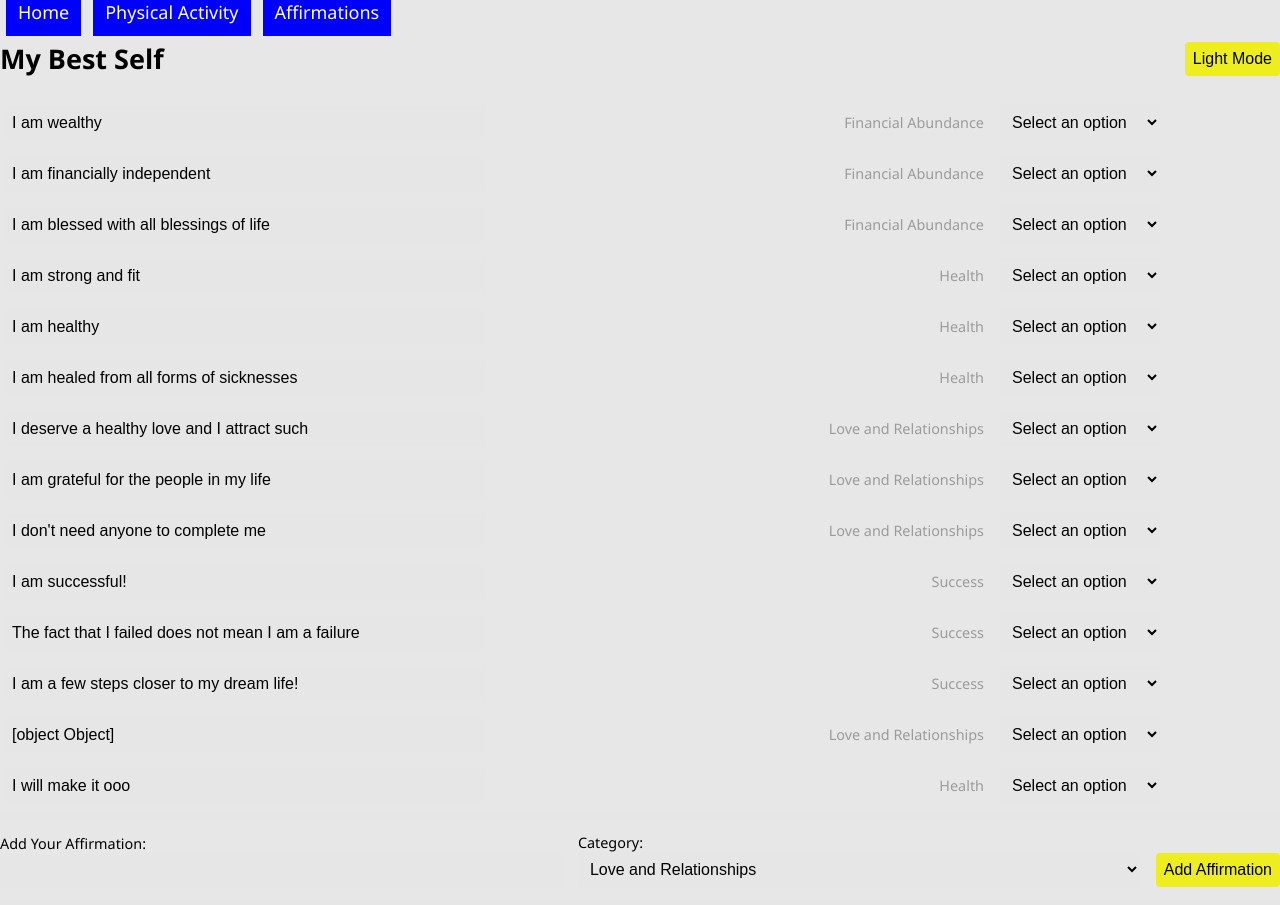
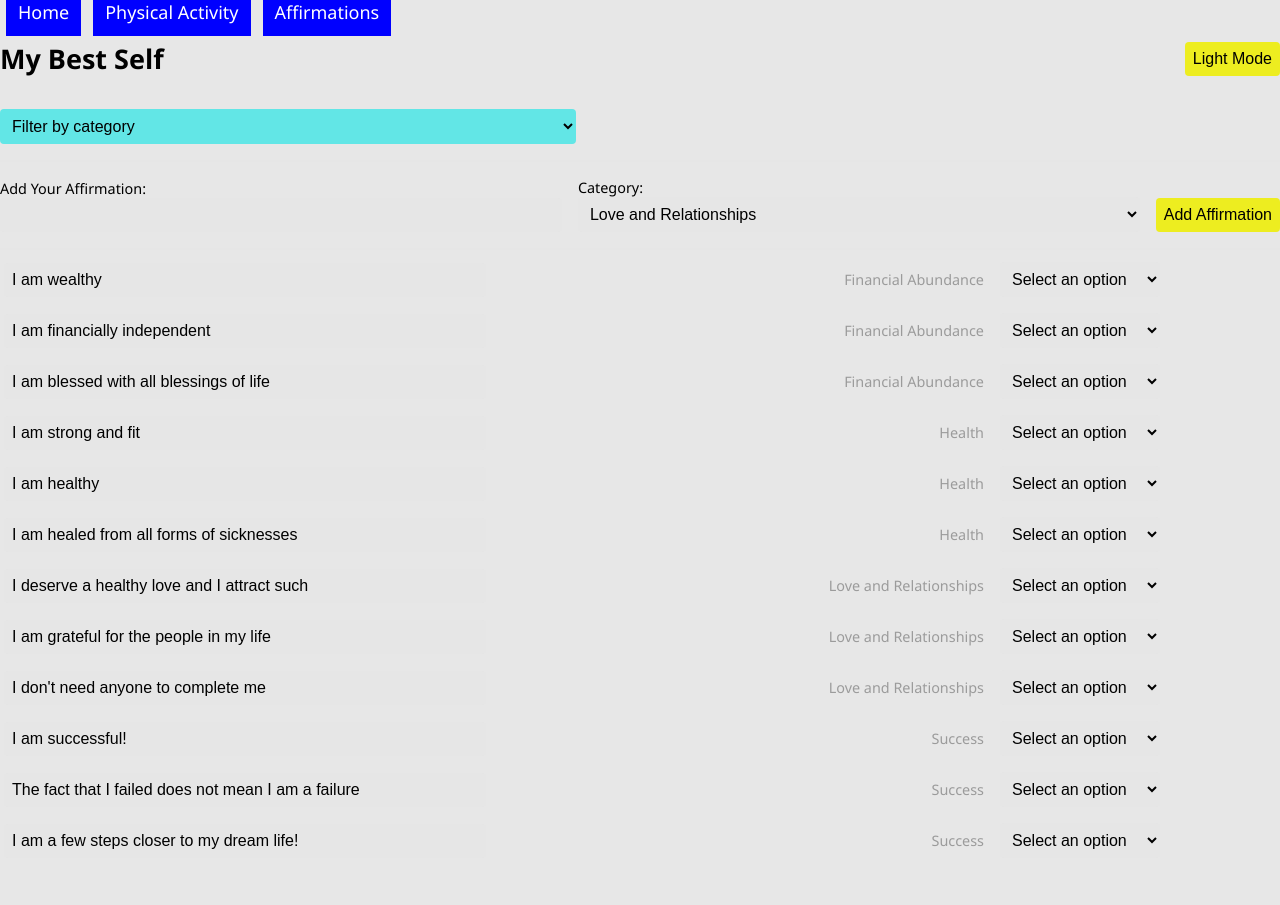
Before and after one commit to Tolulope-Awoyomi/my-best-self-app, a React (Create React App) app: page /affirmations in a window 1280 px wide. After the commit the page ends 870 px from the top, so only its background shows below. Built offline with nearby package versions, Linux system fonts and the light colour scheme; data requests are answered from the project's data file.

Commit message:
Include filter functionality

```diff
--- a/db.json
+++ b/db.json
@@ -59,20 +59,6 @@
       "id": 12,
       "statement": "I am a few steps closer to my dream life!",
       "category": "Success"
-    },
-    {
-      "statement": {
-        "statement": "Yayyy",
-        "category": "Love and Relationships",
-        "id": 13
-      },
-      "category": "Love and Relationships",
-      "id": 13
-    },
-    {
-      "statement": "I will make it ooo",
-      "category": "Health",
-      "id": 14
     }
   ]
 }
--- a/src/components/AffirmationList.js
+++ b/src/components/AffirmationList.js
@@ -1,6 +1,7 @@
 import React, { useEffect, useState } from 'react';
 import AffirmationDetail from './AffirmationDetail';
 import AffirmationForm from './AffirmationForm';
+import Filter from './Filter';
 
 function AffirmationList() {
     const [selectedCategory, setSelectedCategory] = useState("All");
@@ -44,6 +45,12 @@ function AffirmationList() {
 
   return (
     <div className="AffirmationList">
+        <Filter
+            category={selectedCategory}
+            onCategoryChange={handleCategoryChange}/>
+
+        <AffirmationForm onAddAffirmation={handleAddAffirmation}/>
+
         <ul className='Affirmations'>
             {displayAffirmations.map((affirm) => (
                 <AffirmationDetail
@@ -57,8 +64,6 @@ function AffirmationList() {
                     />
             ))}
         </ul>
-
-    <AffirmationForm onAddAffirmation={handleAddAffirmation}/>
     </div>
   )
 }
--- /dev/null
+++ b/src/components/Filter.js
@@ -0,0 +1,21 @@
+import React from 'react'
+
+function Filter({ category, onCategoryChange }) {
+  return (
+    <div className='Filter'>
+        <select
+            name="filter"
+            value={category}
+            onChange={(e) => onCategoryChange(e.target.value)}
+        >
+            <option value="All">Filter by category</option>
+            <option value="Financial Abundance">Financial Abundance</option>
+            <option value="Health">Health</option>
+            <option value="Love and Relationships">Love and Relationships</option>
+            <option value="Success">Success</option>
+        </select>
+    </div>
+  )
+}
+
+export default Filter
```
